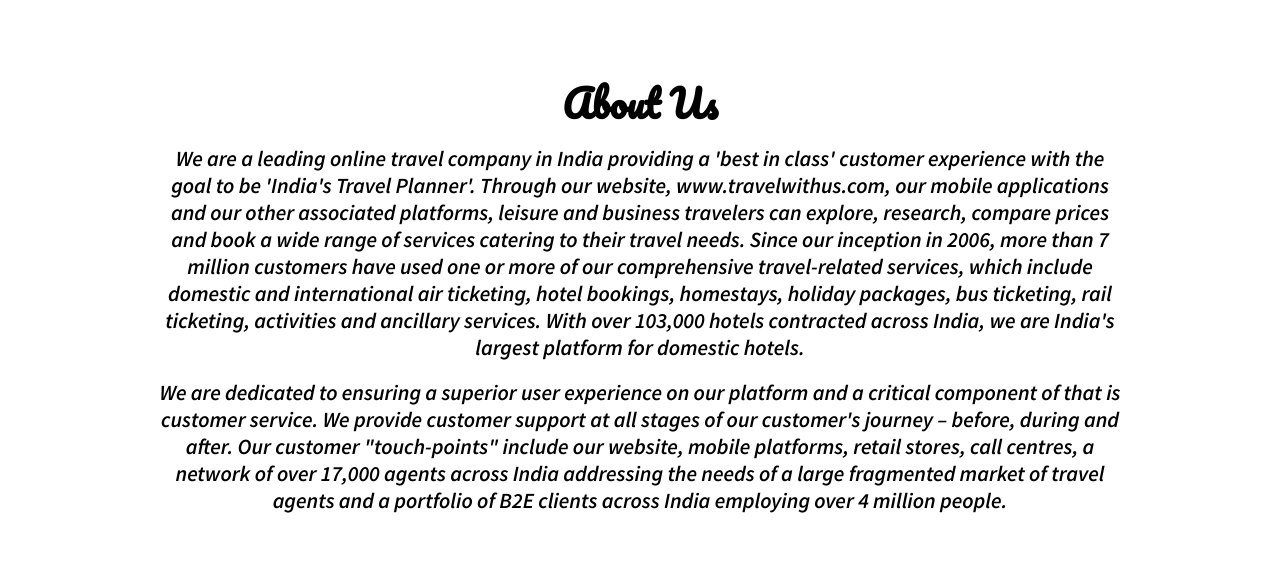
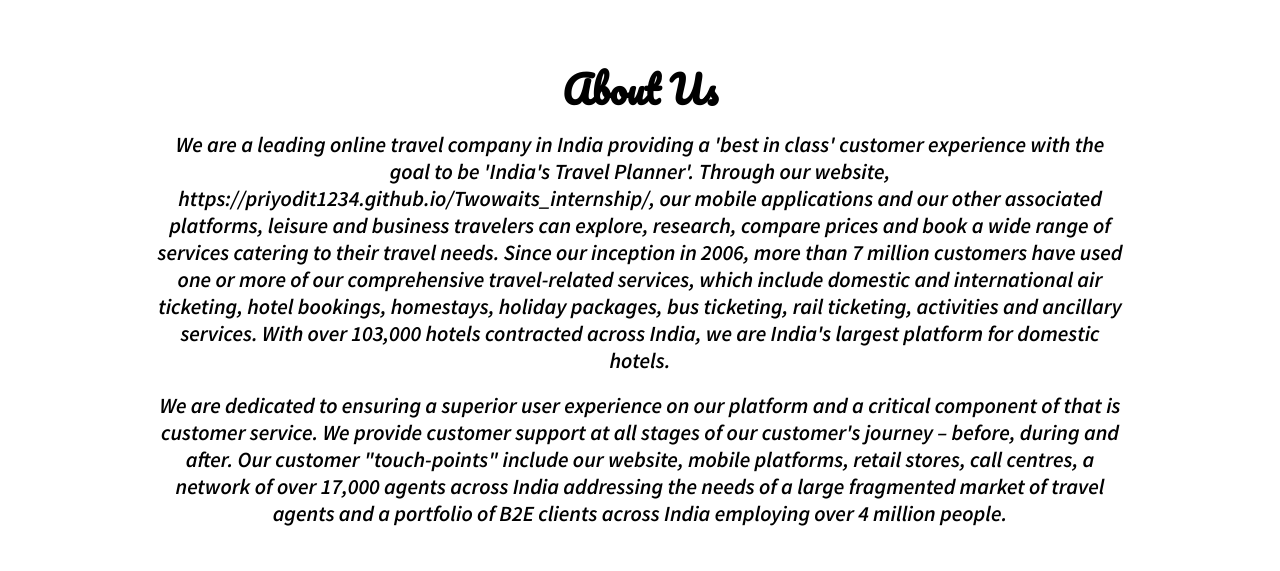
Before and after one commit to Priyodit1234/Twowaits_internship, a plain HTML site: page index.html in a window 1280 px wide. Shown: the part 648-1219 px from the top of the page. Drawn offline with Linux system fonts and the light colour scheme; a web font is replaced by a local one.

Commit message:
Update index.html

```diff
--- a/index.html
+++ b/index.html
@@ -37,14 +37,13 @@
     <div id="container2">
         <h1>About Us</h1>
         <p>We are a leading online travel company in India providing a 'best in class' customer experience with the goal
-            to be 'India's Travel Planner'. Through our website, www.travelwithus.com, our mobile applications and our
-            other
-            associated platforms, leisure and business travelers can explore, research, compare prices and book a wide
-            range of services catering to their travel needs. Since our inception in 2006, more than 7 million customers
-            have used one or more of our comprehensive travel-related services, which include domestic and international
-            air ticketing, hotel bookings, homestays, holiday packages, bus ticketing, rail ticketing, activities and
-            ancillary services. With over 103,000 hotels contracted across India, we are India's largest platform for
-            domestic hotels.</p>
+            to be 'India's Travel Planner'. Through our website, https://priyodit1234.github.io/Twowaits_internship/,
+            our mobile applications and our other associated platforms, leisure and business travelers can explore,
+            research, compare prices and book a wide range of services catering to their travel needs. Since our
+            inception in 2006, more than 7 million customers have used one or more of our comprehensive travel-related
+            services, which include domestic and international air ticketing, hotel bookings, homestays, holiday packages,
+            bus ticketing, rail ticketing, activities and ancillary services. With over 103,000 hotels contracted across India,
+            we are India's largest platform for domestic hotels.</p>
         <p>We are dedicated to ensuring a superior user experience on our platform and a critical component of that is
             customer service. We provide customer support at all stages of our customer's journey – before, during and
             after. Our customer "touch-points" include our website, mobile platforms, retail stores, call centres, a
```
